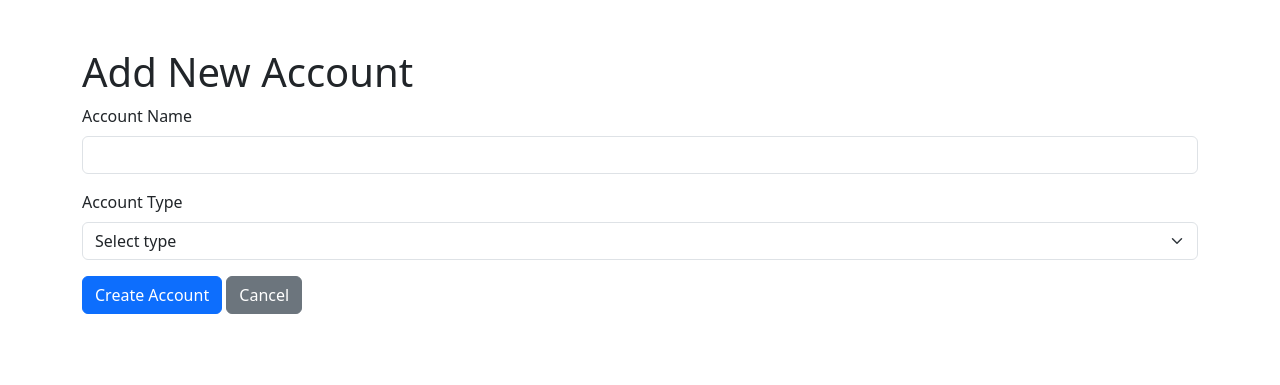
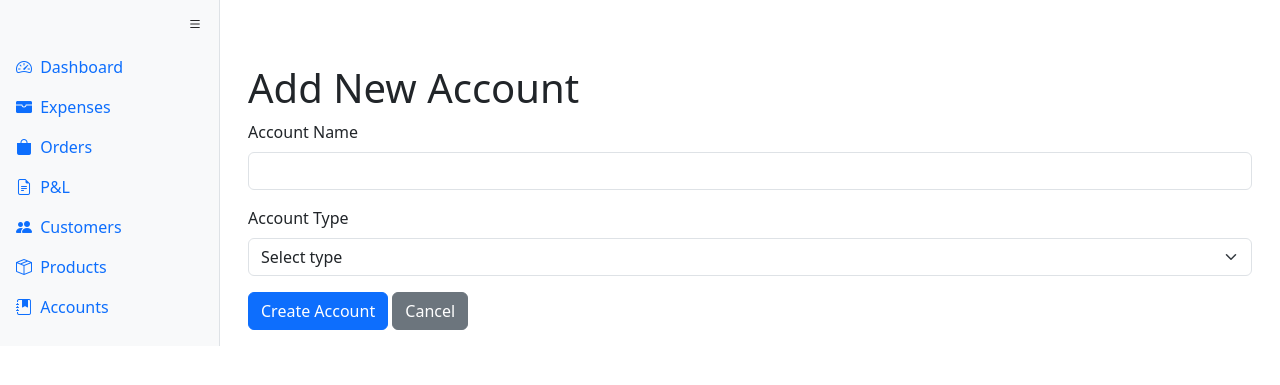
Before and after one commit to karlneco/pod_accounting, a Flask app: template app/templates/accounts/new.html in a window 1280 px wide. Shown: the top 385 px of the page. Run offline with Flask 3, Linux system fonts and the light colour scheme; the template is opened without the code that fills it, so the values that code supplies are empty.

Commit message:
added date filters to orders and expenses views, added payment method to better account for fees

```diff
--- a/app/__init__.py
+++ b/app/__init__.py
@@ -2,7 +2,7 @@ from flask import Flask
 from flask_migrate import Migrate
 from .models import db
 from .utils.currency import usd_to_cad
-from .views import customers, providers, orders, costs, ads, expenses, main, products, accounts
+from .views import customers, providers, orders, costs, ads, expenses, main, products, accounts, reports
 
 
 def create_app(config_class="config.Config"):
@@ -23,6 +23,7 @@ def create_app(config_class="config.Config"):
     app.register_blueprint(expenses.bp,    url_prefix="/expenses")
     app.register_blueprint(products.bp,    url_prefix="/products")
     app.register_blueprint(accounts.bp,    url_prefix="/accounts")
+    app.register_blueprint(reports.bp,    url_prefix="/reports")
 
     app.add_template_global(usd_to_cad, name='usd_to_cad')
 
--- a/app/models.py
+++ b/app/models.py
@@ -105,6 +105,12 @@ class Order(db.Model):
         default='pending'
     )
     notes = db.Column(db.Text)
+    payment_method = db.Column(
+        db.Enum('shopify', 'paypal', 'other', 'na', name='payment_methods'),
+        nullable=False,
+        default='na'
+    )
+
 
     customer = db.relationship('Customer', back_populates='orders')
     items = db.relationship('OrderItem', back_populates='order', cascade='all, delete-orphan')
--- a/app/templates/base.html
+++ b/app/templates/base.html
@@ -5,20 +5,118 @@
     <meta name="viewport" content="width=device-width, initial-scale=1">
     <title>POD Accounting</title>
     <link href="https://cdn.jsdelivr.net/npm/bootstrap@5.3.0/dist/css/bootstrap.min.css" rel="stylesheet">
+    <link
+            href="https://cdn.jsdelivr.net/npm/bootstrap-icons@1.10.5/font/bootstrap-icons.css"
+            rel="stylesheet"
+    >
+    <style>
+        /* Sidebar sizing & transition */
+        #sidebar {
+            width: 220px;
+            transition: width .2s ease;
+        }
+
+        #sidebar.collapsed {
+            width: 60px;
+        }
+
+        /* Hide text when collapsed */
+        #sidebar .nav-link .link-text {
+            display: inline;
+            transition: opacity .2s;
+        }
+
+        #sidebar.collapsed .nav-link .link-text {
+            opacity: 0;
+            pointer-events: none;
+        }
+
+        /* Keep icons centered */
+        #sidebar .nav-link {
+            white-space: nowrap;
+            overflow: hidden;
+        }
+
+        /* Optional: adjust main content margin */
+        #main-content {
+            flex-grow: 1;
+            padding: 1rem;
+            transition: margin-left .2s ease;
+        }
+
+        #sidebar.collapsed + #main-content {
+            margin-left: 60px;
+        }
+
+    </style>
+
 </head>
 <body>
-  {% with messages = get_flashed_messages() %}
-    {% if messages %}
-      <div class="container mt-3">
-        {% for msg in messages %}
-          <div class="alert alert-info">{{ msg }}</div>
-        {% endfor %}
+<div class="d-flex">
+    <!-- Sidebar -->
+    <nav id="sidebar" class="bg-light border-end">
+        <div class="p-2 text-end">
+            <!-- Collapse toggle button -->
+            <button id="sidebarToggle" class="btn btn-light btn-sm">
+                <i class="bi bi-list"></i>
+            </button>
         </div>
-    {% endif %}
-  {% endwith %}
+        <ul class="nav nav-pills flex-column mb-auto">
+            <li class="nav-item">
+                <a class="nav-link" href="{{ url_for('main.dashboard') }}">
+                    <i class="bi bi-speedometer2"></i>
+                    <span class="link-text ms-1">Dashboard</span>
+                </a>
+            </li>
+            <li class="nav-item">
+                <a class="nav-link" href="{{ url_for('expenses.list_expenses') }}">
+                    <i class="bi bi-wallet-fill"></i>
+                    <span class="link-text ms-1">Expenses</span>
+                </a>
+            </li>
+            <li class="nav-item">
+                <a class="nav-link" href="{{ url_for('orders.list_orders') }}">
+                    <i class="bi bi-bag-fill"></i>
+                    <span class="link-text ms-1">Orders</span>
+                </a>
+            </li>
+            <li class="nav-item">
+                <a class="nav-link" href="{{ url_for('reports.pl_report') }}">
+                    <i class="bi bi-file-earmark-text"></i>
+                    <span class="link-text ms-1">P&amp;L</span>
+                </a>
+            </li>
+            <li class="nav-item">
+                <a class="nav-link" href="{{ url_for('customers.list_customers') }}">
+                    <i class="bi bi-people-fill"></i>
+                    <span class="link-text ms-1">Customers</span>
+                </a>
+            </li>
+            <li class="nav-item">
+                <a class="nav-link" href="{{ url_for('products.list_products') }}">
+                    <i class="bi bi-box-seam"></i>
+                    <span class="link-text ms-1">Products</span>
+                </a>
+            </li>
+            <li class="nav-item">
+                <a class="nav-link" href="{{ url_for('accounts.list_accounts') }}">
+                    <i class="bi bi-journal-bookmark-fill"></i>
+                    <span class="link-text ms-1">Accounts</span>
+                </a>
+            </li>
+        </ul>
+    </nav>
 
+    <!-- Main content -->
+    <div id="main-content">
         {% block content %}{% endblock %}
+    </div>
+</div>
 
-  <script src="https://cdn.jsdelivr.net/npm/bootstrap@5.3.0/dist/js/bootstrap.bundle.min.js"></script>
+<!-- Sidebar toggle script -->
+<script>
+    document.getElementById('sidebarToggle').addEventListener('click', function () {
+        document.getElementById('sidebar').classList.toggle('collapsed');
+    });
+</script>
 </body>
-</html>
--- a/app/templates/expenses/list.html
+++ b/app/templates/expenses/list.html
@@ -12,6 +12,8 @@
       Import Expenses
     </a>
   </div>
+
+{% include "_date_filter.html" %}
 
 <table class="table table-striped table-hover">
     <thead>
--- a/app/templates/orders/list.html
+++ b/app/templates/orders/list.html
@@ -7,6 +7,9 @@
     <a href="{{ url_for('orders.create_order') }}" class="btn btn-primary">Add New Order</a>
     <a href="{{ url_for('orders.import_orders') }}" class="btn btn-secondary">Import Orders</a>
   </div>
+
+{% include "_date_filter.html" %}
+
   <table class="table table-striped">
     <thead>
       <tr>
--- a/app/templates/orders/verify.html
+++ b/app/templates/orders/verify.html
@@ -49,7 +49,7 @@
             </table>
 
             <h2>Orders to Create</h2>
-            {% for order_num, o in orders.items() %}
+            {% for order_num, o in new_orders.items() %}
                 <div class="mb-4">
                     <h5>
                         Order {{ o.order_number }} &ndash; {{ o.customer_email }} &ndash; {{ o.order_date }} &ndash;
--- a/app/views/main.py
+++ b/app/views/main.py
@@ -3,5 +3,5 @@ from flask import Blueprint, render_template
 bp = Blueprint('main', __name__)
 
 @bp.route('/')
-def top():
+def dashboard():
     return render_template('main/top.html')
```
Also changed, not shown: app/templates/_date_filter.html (added, +38 -0 lines), app/utils/date_filters.py (added, +45 -0 lines), app/views/expenses.py (+18 -2 lines), app/views/orders.py (+90 -54 lines), app/views/reports.py (added, +7 -0 lines), 1 other file. Lines whose indentation alone changed are shown as unchanged.
